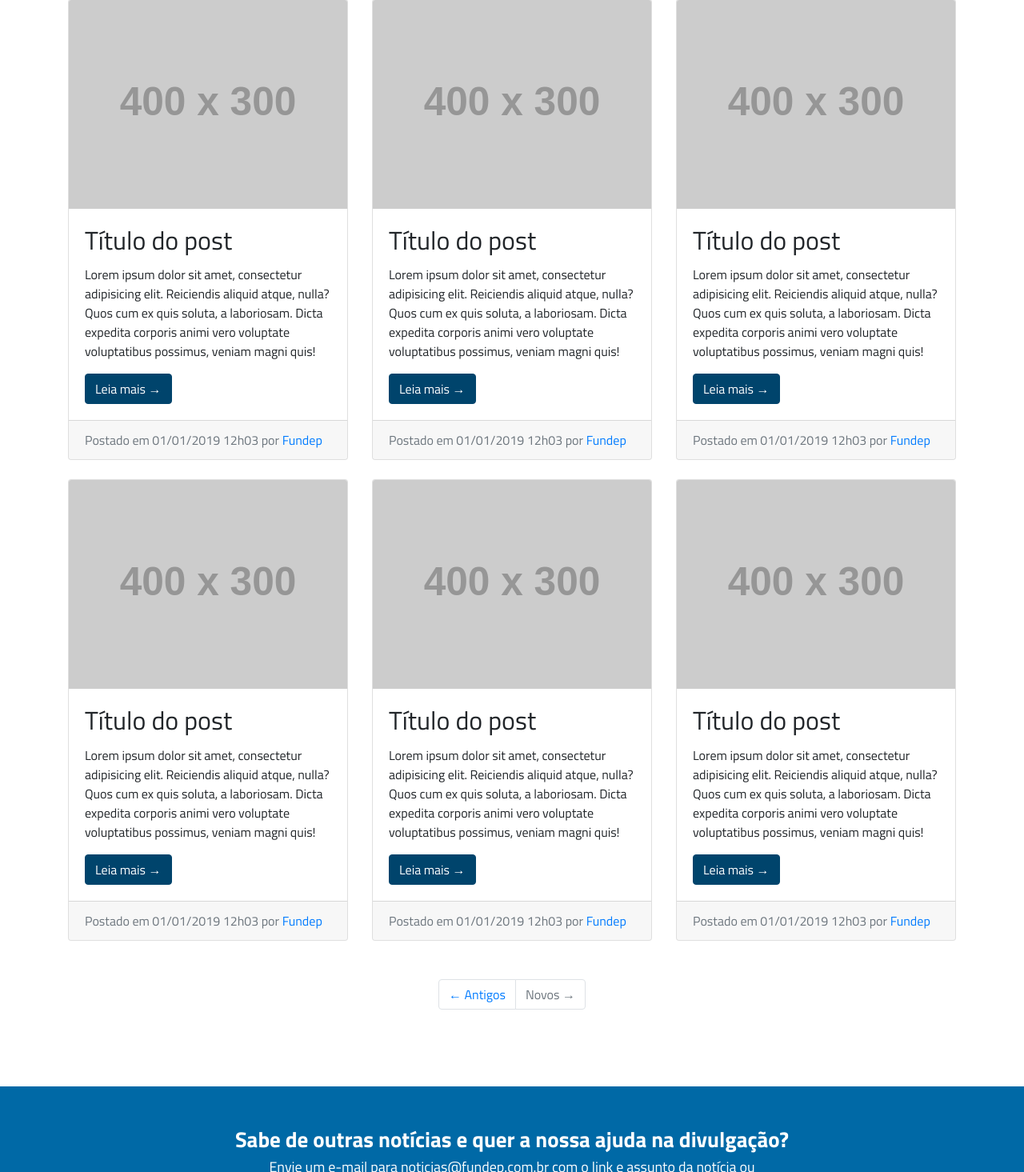
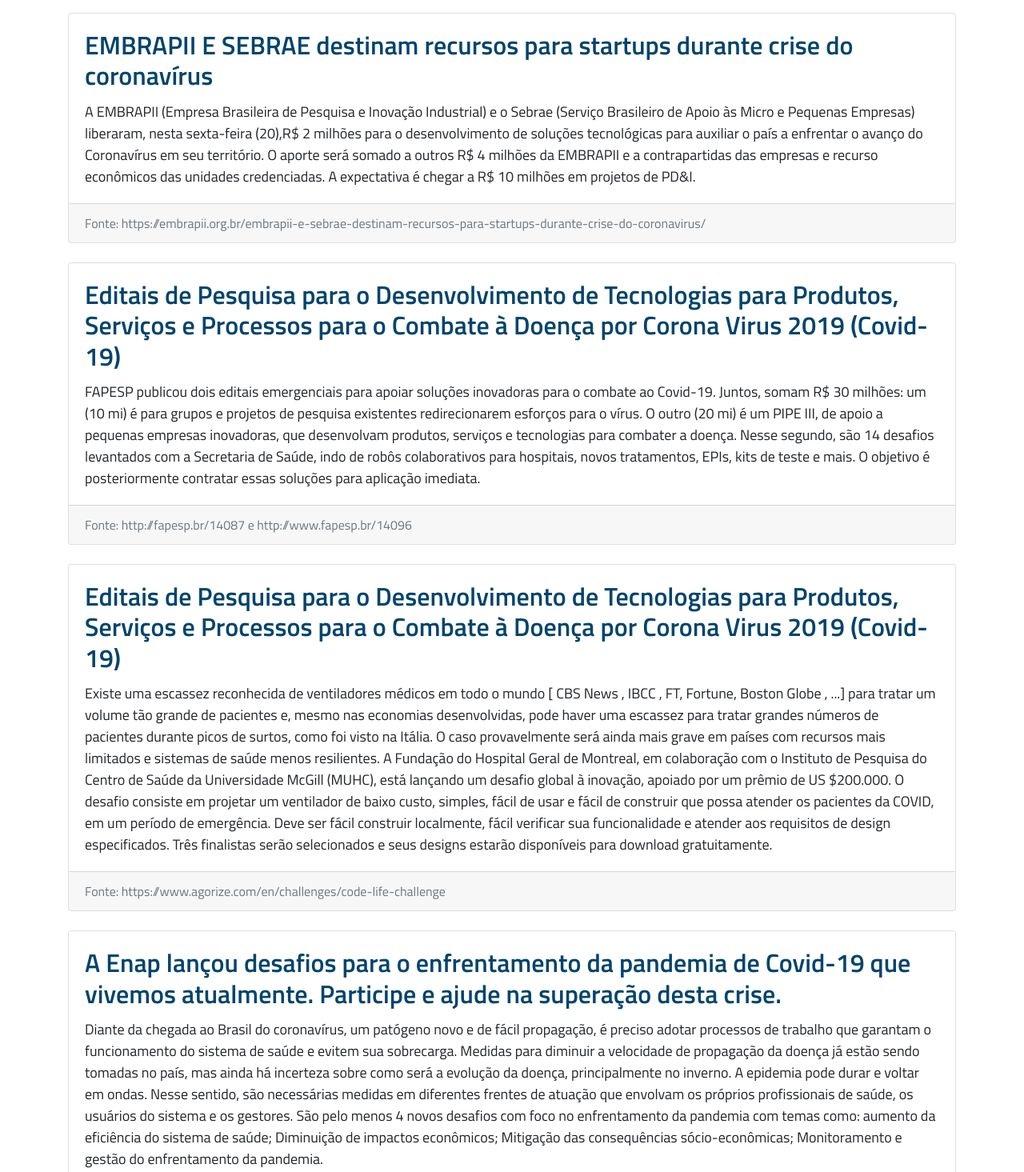
Before and after one commit to brunonl/brunonl.github.io, a plain HTML site: page index.html in a window 1280 px wide. Shown: the part 601-2066 px from the top of the page at 80% size. Drawn offline with Linux system fonts and the light colour scheme; placeholder pictures from the web are drawn by us.

Commit message:
new project

```diff
--- a/css/blog.css
+++ b/css/blog.css
@@ -8,6 +8,8 @@ body {
   font-family: 'Titillium Web', sans-serif;
   font-weight: 400;
 }
+
+#more {display: none;}
 
 .btn-primary {
   background: #00446c;
@@ -74,6 +76,15 @@ body {
   font-weight: 400;
 }
 
+.card__blog .card-title {
+    font-weight: 600;
+    color: #00446c;
+}
+
+.card__blog .card-text {
+    font-size: 18px;
+}
+
 .footer {
   background: #00446c;
 }
--- a/index.html
+++ b/index.html
@@ -53,125 +53,90 @@
 
 		<div class="row my-4 my-lg-5">
 			<div class="col-md-12">
-				<h1 class="my-4">Últimas notícias
+				<h1>Últimas notícias
 					<small class="text-danger">Coronavírus</small>
 				</h1>
+				<hr/>
 
-				<div class="row">
-					<div class="col-12 col-md-6 col-lg-4">
+				<div class="row mt-5">
+					<div class="col-12">
 						<!-- Blog Post -->
-						<div class="card mb-4">
-							<img class="card-img-top" src="http://placehold.it/400x300" alt="Card image cap">
+						<!-- <div class="card card__blog mb-4">
 							<div class="card-body">
-								<h2 class="card-title">Título do post</h2>
-								<p class="card-text">Lorem ipsum dolor sit amet, consectetur adipisicing elit.
-									Reiciendis
-									aliquid atque, nulla? Quos cum ex quis soluta, a laboriosam. Dicta expedita corporis
-									animi
-									vero voluptate voluptatibus possimus, veniam magni quis!</p>
-								<a href="intern-blog.html" class="btn btn-primary">Leia mais &rarr;</a>
+								<h2 class="card-title">EMBRAPII E SEBRAE destinam recursos para startups durante crise do coronavírus</h2>
+								<p class="card-text">: A EMBRAPII (Empresa Brasileira de Pesquisa e Inovação Industrial) e o Sebrae (Serviço Brasileiro de Apoio às Micro e Pequenas Empresas)
+									 liberaram, nesta sexta-feira (20),R$ 2 milhões para o desenvolvimento de soluções tecnológicas para auxiliar o país a enfrentar o avanço do Coronavírus em<span id="dots">...</span>
+									 <span id="more">seu território. O aporte será somado a outros R$ 4 milhões da EMBRAPII e a contrapartidas das empresas e recurso econômicos das unidades credenciadas. A expectativa
+										 é chegar a R$ 10 milhões em projetos de PD&I.</span> </p>
+								<button onclick="readMore(event.target)" class="btn btn-primary">Leia mais...</button>
 							</div>
 							<div class="card-footer text-muted">
-								Postado em 01/01/2019 12h03 por
-								<a href="#">Fundep</a>
+								Fonte: <a target="_blank" class="text-muted" href="https://embrapii.org.br/embrapii-e-sebrae-destinam-recursos-para-startups-durante-crise-do-coronavirus/">https://embrapii.org.br/embrapii-e-sebrae-destinam-recursos-para-startups-durante-crise-do-coronavirus/</a>
+							</div>
+						</div> -->
+						<div class="card card__blog mb-4">
+							<div class="card-body">
+								<h2 class="card-title">EMBRAPII E SEBRAE destinam recursos para startups durante crise do coronavírus</h2>
+								<p class="card-text">A EMBRAPII (Empresa Brasileira de Pesquisa e Inovação Industrial) e o Sebrae (Serviço Brasileiro de Apoio às Micro e Pequenas Empresas)
+									 liberaram, nesta sexta-feira (20),R$ 2 milhões para o desenvolvimento de soluções tecnológicas para auxiliar o país a enfrentar o avanço do Coronavírus em
+									 seu território. O aporte será somado a outros R$ 4 milhões da EMBRAPII e a contrapartidas das empresas e recurso econômicos das unidades credenciadas. A expectativa
+									é chegar a R$ 10 milhões em projetos de PD&I.</p>
+
+							</div>
+							<div class="card-footer text-muted">
+								Fonte: <a target="_blank" class="text-muted" href="https://embrapii.org.br/embrapii-e-sebrae-destinam-recursos-para-startups-durante-crise-do-coronavirus/">https://embrapii.org.br/embrapii-e-sebrae-destinam-recursos-para-startups-durante-crise-do-coronavirus/</a>
 							</div>
 						</div>
 					</div>
-					<div class="col-12 col-md-6 col-lg-4">
-						<!-- Blog Post -->
-						<div class="card mb-4">
-							<img class="card-img-top" src="http://placehold.it/400x300" alt="Card image cap">
+					<div class="col-12">
+						<div class="card card__blog mb-4">
 							<div class="card-body">
-								<h2 class="card-title">Título do post</h2>
-								<p class="card-text">Lorem ipsum dolor sit amet, consectetur adipisicing elit.
-									Reiciendis
-									aliquid atque, nulla? Quos cum ex quis soluta, a laboriosam. Dicta expedita corporis
-									animi
-									vero voluptate voluptatibus possimus, veniam magni quis!</p>
-								<a href="intern-blog.html" class="btn btn-primary">Leia mais &rarr;</a>
+								<h2 class="card-title">Editais de Pesquisa para o Desenvolvimento de Tecnologias para Produtos, Serviços e Processos para o Combate à Doença por Corona Virus 2019 (Covid-19)</h2>
+								<p class="card-text">FAPESP publicou dois editais emergenciais para apoiar soluções inovadoras para o combate ao Covid-19. Juntos, somam R$ 30 milhões: um (10 mi) é para grupos e projetos de pesquisa existentes redirecionarem esforços para o vírus. O outro (20 mi) é um PIPE III, de apoio a pequenas empresas inovadoras, que desenvolvam produtos, serviços e tecnologias para combater a doença. Nesse segundo, são 14 desafios levantados com a Secretaria de Saúde, indo de robôs colaborativos para hospitais, novos tratamentos, EPIs, kits de teste e mais. O objetivo é posteriormente contratar essas soluções para aplicação imediata.</p>
+
 							</div>
 							<div class="card-footer text-muted">
-								Postado em 01/01/2019 12h03 por
-								<a href="#">Fundep</a>
+								Fonte: <a target="_blank" class="text-muted" href="http://fapesp.br/14087">http://fapesp.br/14087</a> e <a target="_blank" class="text-muted" href="http://www.fapesp.br/14096">http://www.fapesp.br/14096</a>
 							</div>
 						</div>
 					</div>
-					<div class="col-12 col-md-6 col-lg-4">
-						<!-- Blog Post -->
-						<div class="card mb-4">
-							<img class="card-img-top" src="http://placehold.it/400x300" alt="Card image cap">
+					<div class="col-12">
+						<div class="card card__blog mb-4">
 							<div class="card-body">
-								<h2 class="card-title">Título do post</h2>
-								<p class="card-text">Lorem ipsum dolor sit amet, consectetur adipisicing elit.
-									Reiciendis
-									aliquid atque, nulla? Quos cum ex quis soluta, a laboriosam. Dicta expedita corporis
-									animi
-									vero voluptate voluptatibus possimus, veniam magni quis!</p>
-								<a href="intern-blog.html" class="btn btn-primary">Leia mais &rarr;</a>
+								<h2 class="card-title">Editais de Pesquisa para o Desenvolvimento de Tecnologias para Produtos, Serviços e Processos para o Combate à Doença por Corona Virus 2019 (Covid-19)</h2>
+								<p class="card-text">Existe uma escassez reconhecida de ventiladores médicos em todo o mundo [ CBS News , IBCC , FT, Fortune, Boston Globe , ...] para tratar um volume tão grande de pacientes e, mesmo nas economias desenvolvidas, pode haver uma escassez para tratar grandes números de pacientes durante picos de surtos, como foi visto na Itália. O caso provavelmente será ainda mais grave em países com recursos mais limitados e sistemas de saúde menos resilientes. A Fundação do Hospital Geral de Montreal, em colaboração com o Instituto de Pesquisa do Centro de Saúde da Universidade McGill (MUHC), está lançando um desafio global à inovação, apoiado por um prêmio de US $200.000. O desafio consiste em projetar um ventilador de baixo custo, simples, fácil de usar e fácil de construir que possa atender os pacientes da COVID, em um período de emergência. Deve ser fácil construir localmente, fácil verificar sua funcionalidade e atender aos requisitos de design especificados. Três finalistas serão selecionados e seus designs estarão disponíveis para download gratuitamente.</p>
+
 							</div>
 							<div class="card-footer text-muted">
-								Postado em 01/01/2019 12h03 por
-								<a href="#">Fundep</a>
+								Fonte: <a target="_blank" class="text-muted" href="https://www.agorize.com/en/challenges/code-life-challenge">https://www.agorize.com/en/challenges/code-life-challenge</a>
 							</div>
 						</div>
 					</div>
-					<div class="col-12 col-md-6 col-lg-4">
-						<!-- Blog Post -->
-						<div class="card mb-4">
-							<img class="card-img-top" src="http://placehold.it/400x300" alt="Card image cap">
+					<div class="col-12">
+						<div class="card card__blog mb-4">
 							<div class="card-body">
-								<h2 class="card-title">Título do post</h2>
-								<p class="card-text">Lorem ipsum dolor sit amet, consectetur adipisicing elit.
-									Reiciendis
-									aliquid atque, nulla? Quos cum ex quis soluta, a laboriosam. Dicta expedita corporis
-									animi
-									vero voluptate voluptatibus possimus, veniam magni quis!</p>
-								<a href="intern-blog.html" class="btn btn-primary">Leia mais &rarr;</a>
+								<h2 class="card-title">A Enap lançou desafios para o enfrentamento da pandemia de Covid-19 que vivemos atualmente. Participe e ajude na superação desta crise.</h2>
+								<p class="card-text">Diante da chegada ao Brasil do coronavírus, um patógeno novo e de fácil propagação, é preciso adotar processos de trabalho que garantam o funcionamento do sistema de saúde e evitem sua sobrecarga. Medidas para diminuir a velocidade de propagação da doença já estão sendo tomadas no país, mas ainda há incerteza sobre como será a evolução da doença, principalmente no inverno. A epidemia pode durar e voltar em ondas. Nesse sentido, são necessárias medidas em diferentes frentes de atuação que envolvam os próprios profissionais de saúde, os usuários do sistema e os gestores. São pelo menos 4 novos desafios com foco no enfrentamento da pandemia com temas como: aumento da eficiência do sistema de saúde; Diminuição de impactos econômicos; Mitigação das consequências sócio-econômicas; Monitoramento e gestão do enfrentamento da pandemia. </p>
+
 							</div>
 							<div class="card-footer text-muted">
-								Postado em 01/01/2019 12h03 por
-								<a href="#">Fundep</a>
+								Fonte: <a target="_blank" class="text-muted" href="https://www.agorize.com/en/challenges/code-life-challenge">https://www.agorize.com/en/challenges/code-life-challenge</a>
 							</div>
 						</div>
 					</div>
-					<div class="col-12 col-md-6 col-lg-4">
-						<!-- Blog Post -->
-						<div class="card mb-4">
-							<img class="card-img-top" src="http://placehold.it/400x300" alt="Card image cap">
+					<div class="col-12">
+						<div class="card card__blog mb-4">
 							<div class="card-body">
-								<h2 class="card-title">Título do post</h2>
-								<p class="card-text">Lorem ipsum dolor sit amet, consectetur adipisicing elit.
-									Reiciendis
-									aliquid atque, nulla? Quos cum ex quis soluta, a laboriosam. Dicta expedita corporis
-									animi
-									vero voluptate voluptatibus possimus, veniam magni quis!</p>
-								<a href="intern-blog.html" class="btn btn-primary">Leia mais &rarr;</a>
+								<h2 class="card-title">#TodosporTodos.</h2>
+								<p class="card-text">A página TodosporTodos é uma campanha do Governo Federal para estimular o movimento solidário, captando ofertas de serviços à população e propostas de doações aos governos, para o enfrentamento à pandemia do novo coronavírus. Se você representa uma empresa ou organização do terceiro setor e deseja oferecer um produto ou serviço totalmente gratuito aos cidadãos brasileiros ou aos órgãos de governo, te convidamos a cadastrar a oferta. As ofertas devem atender aos seguintes critérios: Proponentes são empresas, entidades ou organizações do terceiro setor; Ofertas deverão ser realizadas de forma gratuita em razão da emergência, sem qualquer compromisso de contrapartida pelo beneficiário, durante ou ao final do período de oferta. </p>
+
 							</div>
 							<div class="card-footer text-muted">
-								Postado em 01/01/2019 12h03 por
-								<a href="#">Fundep</a>
+								Fonte: <a target="_blank" class="text-muted" href="https://www.gov.br/pt-br/todosportodos">https://www.gov.br/pt-br/todosportodos</a>
 							</div>
 						</div>
 					</div>
-					<div class="col-12 col-md-6 col-lg-4">
-						<!-- Blog Post -->
-						<div class="card mb-4">
-							<img class="card-img-top" src="http://placehold.it/400x300" alt="Card image cap">
-							<div class="card-body">
-								<h2 class="card-title">Título do post</h2>
-								<p class="card-text">Lorem ipsum dolor sit amet, consectetur adipisicing elit.
-									Reiciendis
-									aliquid atque, nulla? Quos cum ex quis soluta, a laboriosam. Dicta expedita corporis
-									animi
-									vero voluptate voluptatibus possimus, veniam magni quis!</p>
-								<a href="intern-blog.html" class="btn btn-primary">Leia mais &rarr;</a>
-							</div>
-							<div class="card-footer text-muted">
-								Postado em 01/01/2019 12h03 por
-								<a href="#">Fundep</a>
-							</div>
-						</div>
-					</div>
+
 				</div>
 
 				<ul class="pagination justify-content-center mt-4 mb-5">
@@ -206,6 +171,7 @@
 
 	<script src="vendor/jquery/jquery.min.js"></script>
 	<script src="vendor/bootstrap/js/bootstrap.bundle.min.js"></script>
+	<script src="js/script.js"></script>
 
 </body>
 
```
Also changed, not shown: js/script.js (added, +16 -0 lines).
